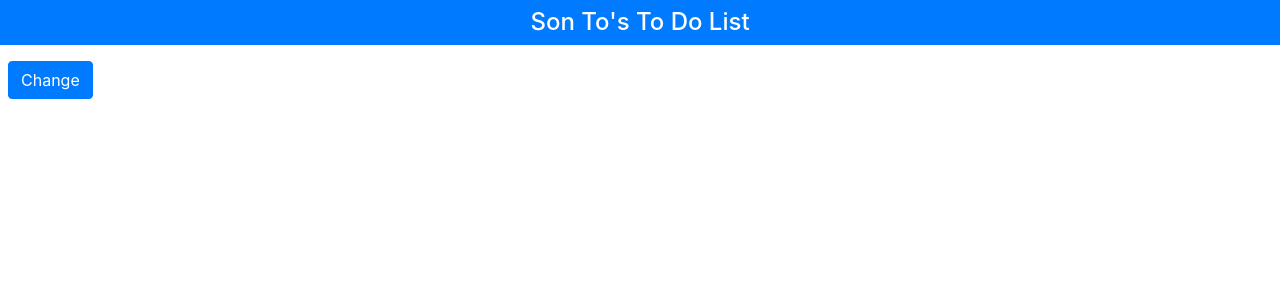
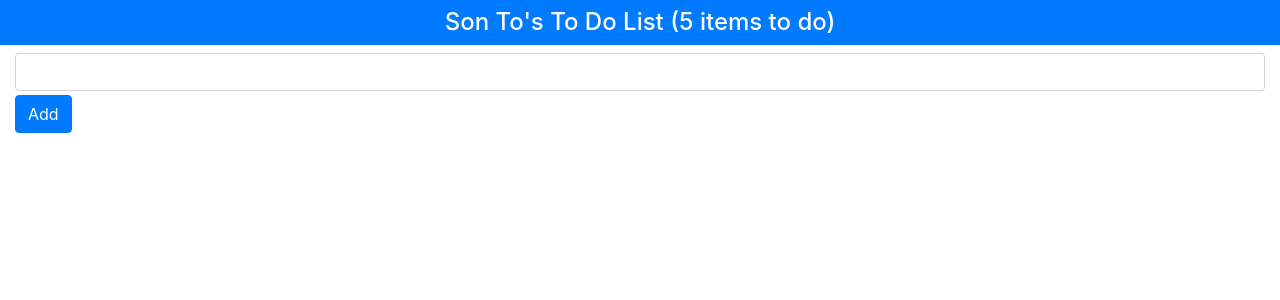
Before and after one commit to SonTrungTo/Full_Stack, a React (Create React App) app in the folder ProReact16/ch1/tod/: page / in a window 1280 px wide. Shown: the top 300 px of the page. Built offline with nearby package versions, Linux system fonts and the light colour scheme.

Commit message:
added toDoList data structure!

```diff
--- a/ProReact16/ch1/tod/src/App.js
+++ b/ProReact16/ch1/tod/src/App.js
@@ -5,23 +5,47 @@ export default class App extends Component {
   constructor(props) {
     super(props);
     this.state = {
-      userName: "Son To"
+      userName: "Son To",
+      todoItems: [
+        {action: "Read Microeconomic Theory", done: false},
+        {action: "Read Calculus, Apostol", done: false},
+        {action: "Read Algebra, Artin", done: false},
+        {action: "Read Fundamnetals of Probability, Ross", done: false},
+        {action: "Read Statistical Inference, Casella", done: false}
+      ],
+      nextItemText: ""
     };
   }
 
-  changeStateData = () => {
-    this.setState({
-      userName: this.state.userName === "Son To" ? "Aku" : "Son To"
-    });
+  updateNewTextValue = (event) => {
+    this.setState({nextItemText: event.target.value});
+  };
+
+  createNewToDo = () => {
+    if (!this.state.todoItems.some(item => item.action === item.nextItemText)) {
+      this.setState({
+        todoItems: [...this.state.todoItems, {action: this.state.nextItemText, done: false}],
+        nextItemText: ""
+      });
+    }
   };
 
   render = () =>
       <div>
         <h4 className="bg-primary text-center p-2 text-white">
           {this.state.userName}'s To Do List
+          ({this.state.todoItems.filter(item => !item.done).length} items to do)
         </h4>
-        <button className="btn btn-primary m-2" onClick={this.changeStateData}>
-          Change
-        </button>
+        <div className="container-fluid">
+          <div className="my-1">
+            <input className="form-control"
+            value={this.state.nextItemText}
+            onChange={this.updateNewTextValue} />
+            <button className="btn btn-primary mt-1"
+            onClick={this.createNewToDo}>
+              Add
+            </button>
+          </div>
+        </div>
       </div>
 }
```
